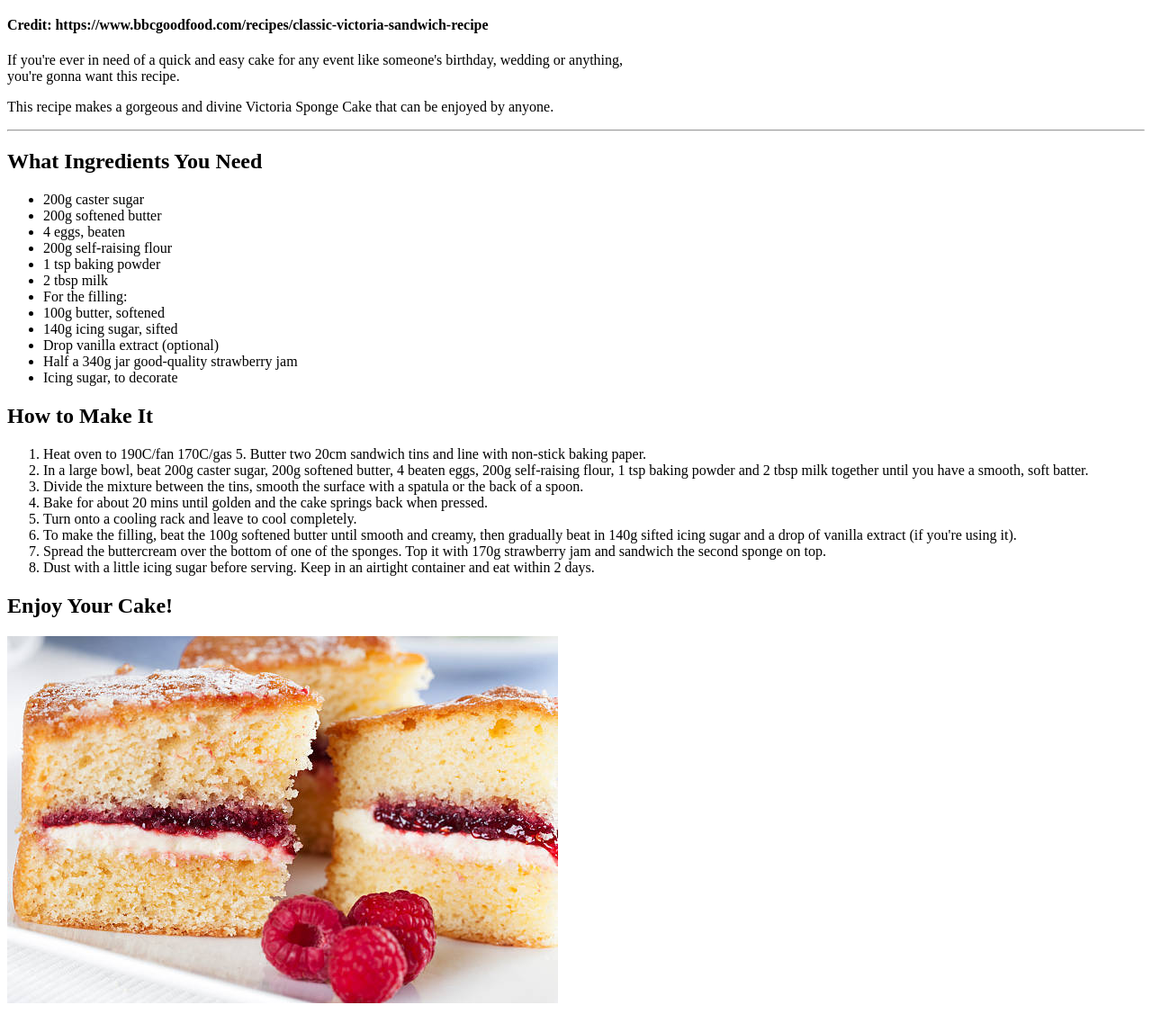
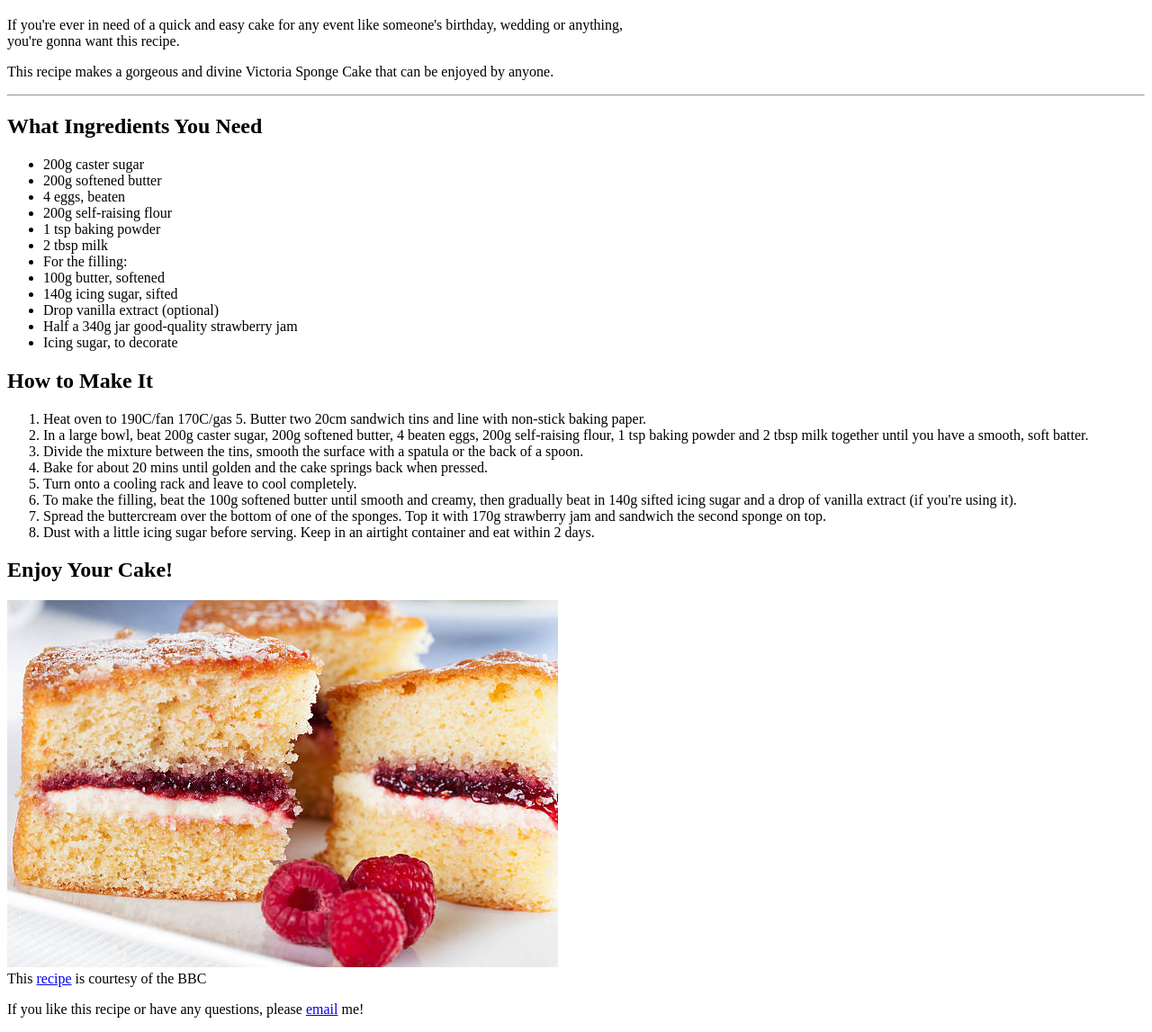
Before and after one commit to micmurphy/Michael-Murphy-CS, a plain HTML site: page Recipe Project/index.html in a window 1280 px wide. Shown: the part 61-1208 px from the top of the page at 90% size. Drawn offline with Linux system fonts and the light colour scheme.

Commit message:
Added some hyperlinks to my recipe project.

```diff
--- a/Recipe Project/index.html
+++ b/Recipe Project/index.html
@@ -8,7 +8,6 @@
   </head>
   <body>
     <h1 id="Title">How to Make a Delicious Victoria Sponge Cake</h1>
-    <h4>Credit: https://www.bbcgoodfood.com/recipes/classic-victoria-sandwich-recipe</h4>
     <p>If you're ever in need of a quick and easy cake for any event like someone's birthday, wedding or anything, <br>you're gonna want this recipe.</p>
     <p>This recipe makes a gorgeous and divine Victoria Sponge Cake that can be enjoyed by anyone.</p><hr>
     <h2 id="Ingredients">What Ingredients You Need</h2>
@@ -39,5 +38,7 @@
     </ol>
     <h2>Enjoy Your Cake!</h2>
       <img src = "Images/victoriasponge.jpg"
+      <p><br>This <a href="https://www.bbcgoodfood.com/recipes/classic-victoria-sandwich-recipe" target="_blank">recipe</a> is courtesy of the BBC</p>
+      <p>If you like this recipe or have any questions, please <a href=mailto:"micmurphy@student.mamkschools.org">email</a> me!</p>
   </body>
 </html>
```
